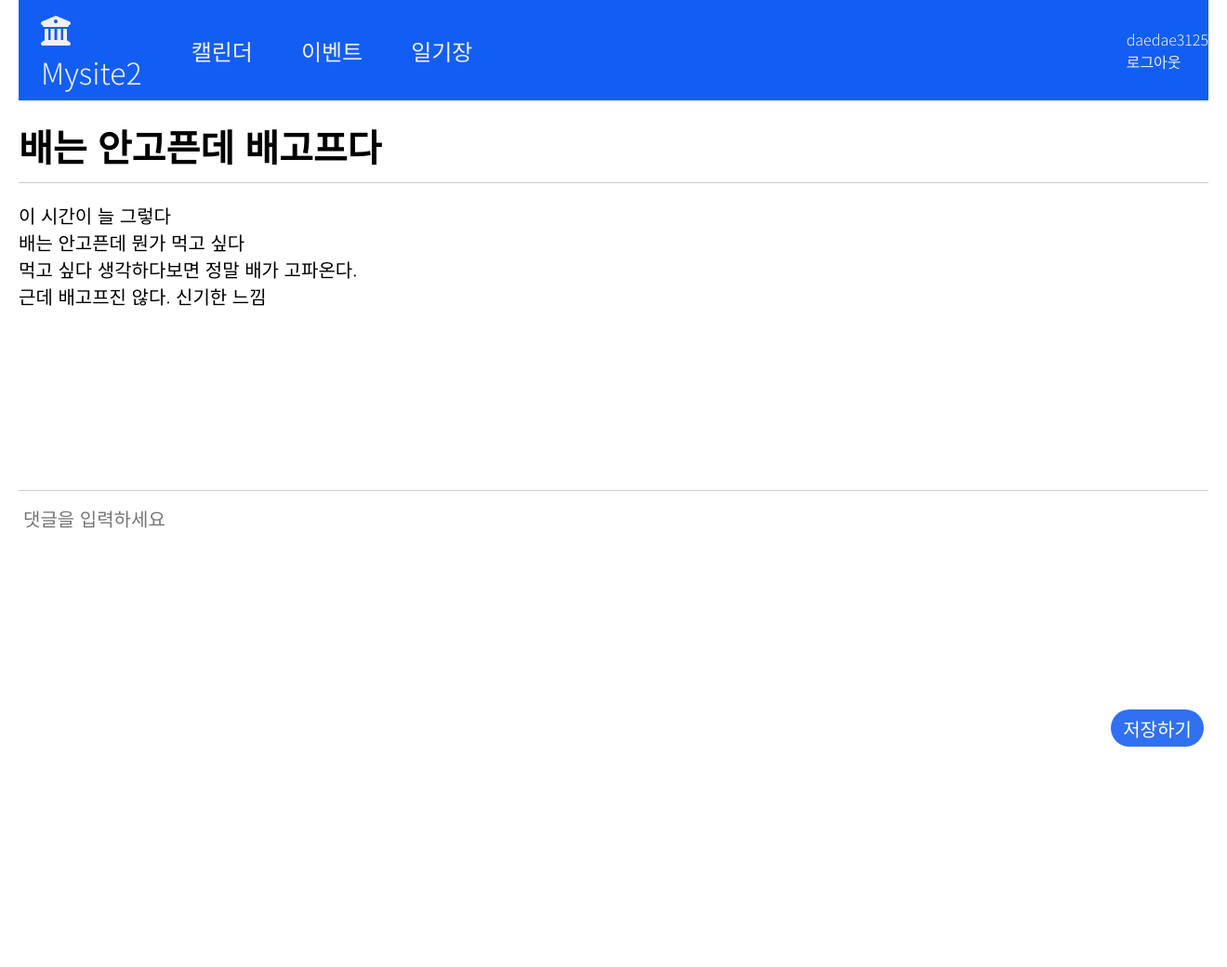
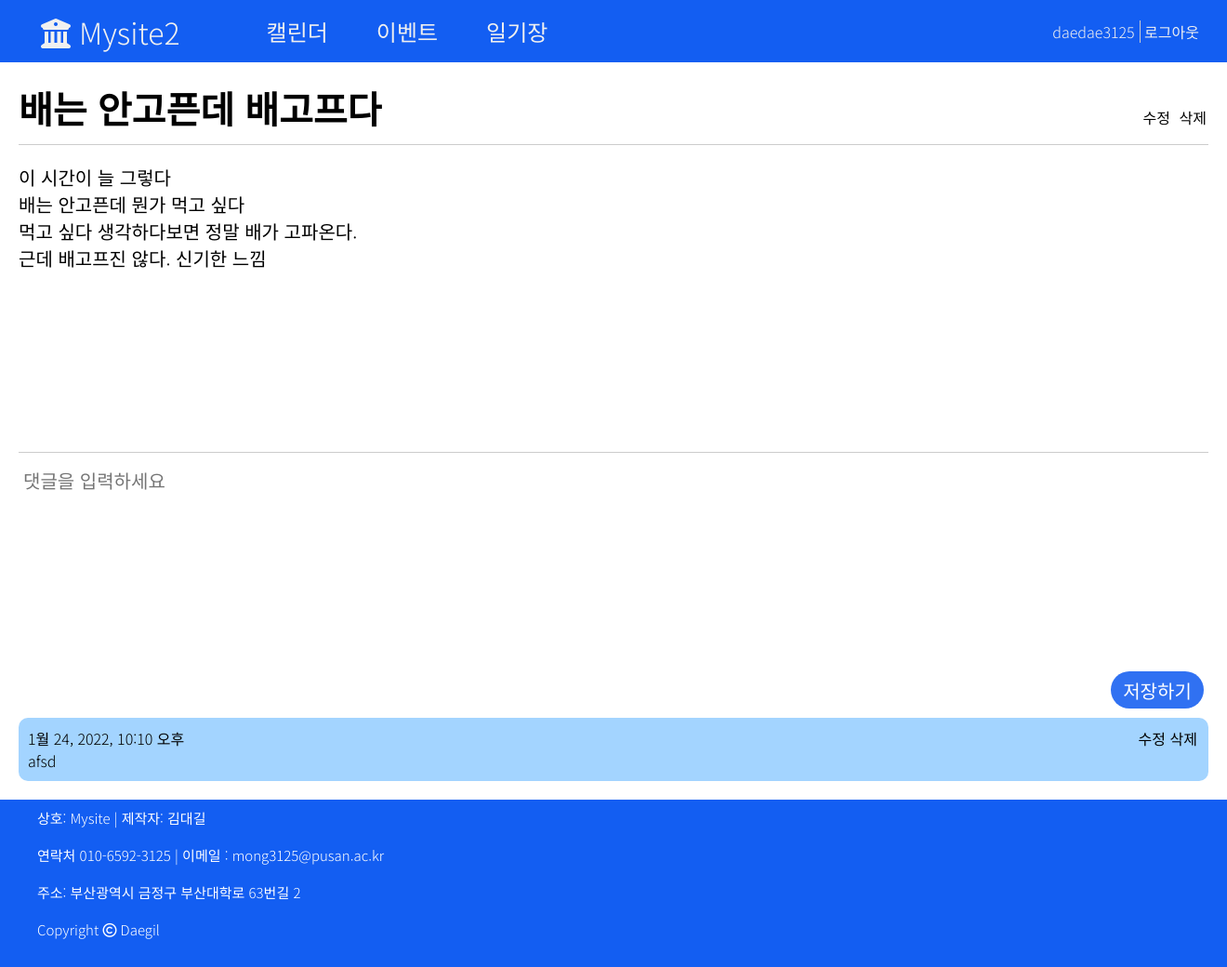
Before and after one commit to mong3125/mysite, a Django app: page /board/post/detail/1/ in a window 1320 px wide. Shown: the whole page at 93% size. Before the commit the page ends 803 px from the top, so only its background shows below. Run offline with Django 3.2, Linux system fonts and the light colour scheme; data comes from the database, SQL or seed files in the repository; both versions use the stored data as it was after the commit; some libraries are stand-ins or nearby versions.

Commit message:
댓글 입력 및 저장 기능 추가 로그아웃 기능 추가 footer 추가 header 디자인 변경 회원가입 폼 추가

```diff
--- a/board/urls.py
+++ b/board/urls.py
@@ -7,5 +7,6 @@ urlpatterns = [
     path('', views.index, name='index'),
     path('post/create/', views.create_post, name='create_post'),
     path('post/detail/<int:post_id>/', views.post_detail, name='detail'),
+    path('comment/create/<int:post_id>/', views.comment_create, name='comment_create'),
 
 ]
--- a/board/views.py
+++ b/board/views.py
@@ -13,6 +13,7 @@ def index(request):
     page = request.GET.get('page', '1')
 
     #페이징 처리
+
     paginator = Paginator(post_list, 15)
     page_obj = paginator.get_page(page)
     last_page = len(paginator.page_range)
@@ -36,3 +37,9 @@ def post_detail(request, post_id):
     post = get_object_or_404(Post, pk=post_id)
     context = {'post' : post}
     return render(request, 'board/post_detail.html', context)
+
+def comment_create(request, post_id):
+    post = get_object_or_404(Post, pk=post_id)
+    comment = Comment(post=post, content=request.POST.get('comment'), create_date=timezone.now())
+    comment.save()
+    return redirect('board:detail', post_id=post.id)
--- a/common/urls.py
+++ b/common/urls.py
@@ -1,7 +1,10 @@
 from django.urls import path
 from django.contrib.auth import views as auth_views
+from . import views
 app_name = 'common'
 
 urlpatterns = [
     path('login/', auth_views.LoginView.as_view(template_name='common/login.html'), name='login'),
+    path('logout/', auth_views.LogoutView.as_view(), name='logout'),
+    path('signup/', views.signup, name='signup')
 ]
--- a/config/settings.py
+++ b/config/settings.py
@@ -125,3 +125,4 @@ STATICFILES_DIRS = [
     BASE_DIR / 'static',
 ]
 LOGIN_REDIRECT_URL = '/'
+LOGOUT_REDIRECT_URL = '/common/login/'
--- a/static/footer.css
+++ b/static/footer.css
@@ -3,10 +3,12 @@ body {
 }
 
 footer {
+    background: #135EF2;
+}
+.footer_wrap {
     width: 1280px;
     margin: auto;
     margin-top: 20px;
-    background: hsl(208, 80%, 75%);
     height: 180px;
 }
 .footer {
@@ -18,3 +20,10 @@ footer {
     color: #fff;
     font-size: 15px;
 }
+.for_footer {
+    height: auto;
+    min-height: 80vh;
+}
+footer {
+    position: relative;
+}
--- a/static/header.css
+++ b/static/header.css
@@ -10,11 +10,13 @@
 
 /* Header */
 header {
+  background-color: #135EF2;
+}
+.header_wrap {
     margin: auto;
     width: 1280px;
     display: flex;
     justify-content: space-between;
-    background-color: #135EF2;
     align-items: center;
     padding: 8px 0px;
 }
@@ -22,6 +24,7 @@ header * {
   color: #f0f0f0;
 }
 .logo {
+  width: 300px;
     margin-left: 24px;
     font-size: 32px;
 }
@@ -57,3 +60,17 @@ header * {
     left: 0;
 }
 /*가운데서 좌우로 펼쳐지는 라인 에니메이션:끝*/
+
+
+.account {
+  padding-right: 10px;
+  text-align: right;
+  width: 300px;
+}
+.account > p {
+  padding-right: 5px;
+  border-right: 1px solid #ccc;
+}
+.account * {
+  display: inline-block;
+}
--- a/static/post_detail.css
+++ b/static/post_detail.css
@@ -11,8 +11,15 @@ textarea {
     padding-bottom: 10px;
     border-bottom: 1px solid #ccc;
 }
+.title * {
+    display: inline-block;
+}
 .title h3 {
+    width: 1200px;
     font-size: 40px;
+}
+.title a{
+    margin-left: 5px;
 }
 .contents {
     margin-top: 20px;
@@ -24,13 +31,13 @@ textarea {
     border-bottom: 1px solid #ccc;
 }
 
-.comment {
+.comment_create {
     margin-top: 10px;
 }
 .comment-input {
     text-align: center;
 }
-.comment textarea {
+.comment_create textarea {
     width: 1280px;
     height: 200px;
     font-size: 20px;
@@ -52,3 +59,26 @@ textarea {
     height: 40px;
     font-size: 20px;
 }
+
+.comment_list {
+    margin: auto;
+    margin-top: 10px;
+    width: 1280px;
+    /* background: red; */
+}
+
+.comment {
+    padding: 10px;
+    border-radius: 10px;
+    background: #a3d4ff;
+    margin-top: 10px;
+}
+.comment_wrap {
+    width: 1190px;
+    display: inline-block;
+}
+.comment_control {
+    vertical-align: top;
+    text-align: center;
+    display: inline-block;
+}
--- a/templates/board/board.html
+++ b/templates/board/board.html
@@ -7,8 +7,9 @@
     <meta charset="UTF-8">
     <meta http-equiv="X-UA-Compatible" content="IE=edge">
     <meta name="viewport" content="width=device-width, initial-scale=1.0">
-    <link rel="stylesheet" type="text/css" href="{% static 'board.css' %}">
+    <link rel="stylesheet" type="text/css" href="{% static 'board.css' %}?after">
     <link rel="stylesheet" type="text/css" href="{% static 'header.css' %}">
+    <link rel="stylesheet" type="text/css" href="{% static 'footer.css' %}?">
     <script src="https://kit.fontawesome.com/9b2e3379cb.js" crossorigin="anonymous"></script>
     <link rel="preconnect" href="https://fonts.googleapis.com">
     <link rel="preconnect" href="https://fonts.gstatic.com" crossorigin>
@@ -17,6 +18,7 @@
 </head>
 
 <body>
+<div class="for_footer">
     <!-- 헤더 -->
     {% include 'header.html' %}
     <!-- 게시글 -->
@@ -121,6 +123,8 @@
             <li><a href="#" class="page_next">다음</a></li>
         {% endif %}
     </ul>
+</div>
+    {% include 'footer.html' %}
 </body>
 
 </html>
--- a/templates/board/create_post.html
+++ b/templates/board/create_post.html
@@ -7,7 +7,8 @@
     <meta http-equiv="X-UA-Compatible" content="IE=edge">
     <meta name="viewport" content="width=device-width, initial-scale=1.0">
     <link rel="stylesheet" type="text/css" href="{% static 'header.css' %}">
-    <link rel="stylesheet" type="text/css" href="{% static 'create_post.css' %}">
+    <link rel="stylesheet" type="text/css" href="{% static 'footer.css' %}">
+    <link rel="stylesheet" type="text/css" href="{% static 'create_post.css' %}?after">
     <script src="https://kit.fontawesome.com/9b2e3379cb.js" crossorigin="anonymous"></script>
     <link rel="preconnect" href="https://fonts.googleapis.com">
     <link rel="preconnect" href="https://fonts.gstatic.com" crossorigin>
@@ -15,6 +16,7 @@
     <title>Mysite2</title>
 </head>
 <body>
+<div class="for_footer">
     {% include 'header.html' %}
     <div class="wrap">
         <form method="post" class="postForm">
@@ -28,4 +30,6 @@
             </div>
         </form>
     </div>
+</div>
+    {% include 'footer.html' %}
 </body>
--- a/templates/board/post_detail.html
+++ b/templates/board/post_detail.html
@@ -17,6 +17,7 @@
 </head>
 
 <body>
+<div class="for_footer">
     {% include 'header.html' %}
     <div class="wrap">
         <div class="post">
@@ -24,20 +25,41 @@
                 <h3>
                     {{ post.subject }}
                 </h3>
+                <div class="post_control">
+                    <a href="#">수정</a>
+                    <a href="#">삭제</a>
+                </div>
             </div>
             <p class="contents">
                 {{ post.content | linebreaksbr }}
             </p>
         </div>
-        <div class="comment">
+        <form action="{% url 'board:comment_create' post.id %}" method="post" class="comment_create">
+        {% csrf_token %}
             <div class="comment-input">
                 <textarea name="comment" id="comment" cols="30" rows="10" placeholder="댓글을 입력하세요"></textarea>
             </div>
             <div class="comment-btn">
                 <input type="submit" value="저장하기">
             </div>
+        </form>
+    </div>
+    <div class="comment_list">
+        {% for comment in post.comment_set.all %}
+        <div class="comment">
+            <div class="comment_wrap">
+                <div class="comment_create_date">{{ comment.create_date }}</div>
+                <p class="comment_content">{{ comment.content | linebreaksbr}}</p>
+            </div>
+            <div class="comment_control">
+                <a href="#" class="comment_modify">수정</a>
+                <a href="#" class="comment_delete">삭제</a>
+            </div>
         </div>
+        {% endfor %}
     </div>
+</div>
+    {% include 'footer.html' %}
 </body>
 
 </html>
--- a/templates/footer.html
+++ b/templates/footer.html
@@ -1,7 +1,8 @@
     <footer>
+        <div class="footer_wrap">
             <div class="footer">
                 <div class="info">
-            상호: Mysite2 | 제작자: 김대길<br>
+                    상호: Mysite | 제작자: 김대길<br>
                     연락처 010-6592-3125 | 이메일 : mong3125@pusan.ac.kr<br>
                     주소: 부산광역시 금정구 부산대학로 63번길 2
                 </div>
@@ -9,4 +10,5 @@
                     Copyright <i class="far fa-copyright"></i> Daegil
                 </div>
             </div>
+        </div>
     </footer>
--- a/templates/header.html
+++ b/templates/header.html
@@ -1,4 +1,5 @@
 <header>
+    <div class="header_wrap">
         <div class="logo">
             <i class="fas fa-university"></i>
             <a href="{% url 'board:index' %}">Mysite2</a>
@@ -10,6 +11,7 @@
         </ul>
         <div class="account">
            <p class="account_name">daedae3125</p>
-        <a href="#" class="logout">로그아웃</a>
+           <a href="{% url 'common:logout' %}" class="logout">로그아웃</a>
+        </div>
     </div>
 </header>
```
Also changed, not shown: common/forms.py (added, +10 -0 lines), common/views.py (+17 -1 lines), db.sqlite3, templates/common/signup.html (added). Lines whose indentation alone changed are shown as unchanged.
